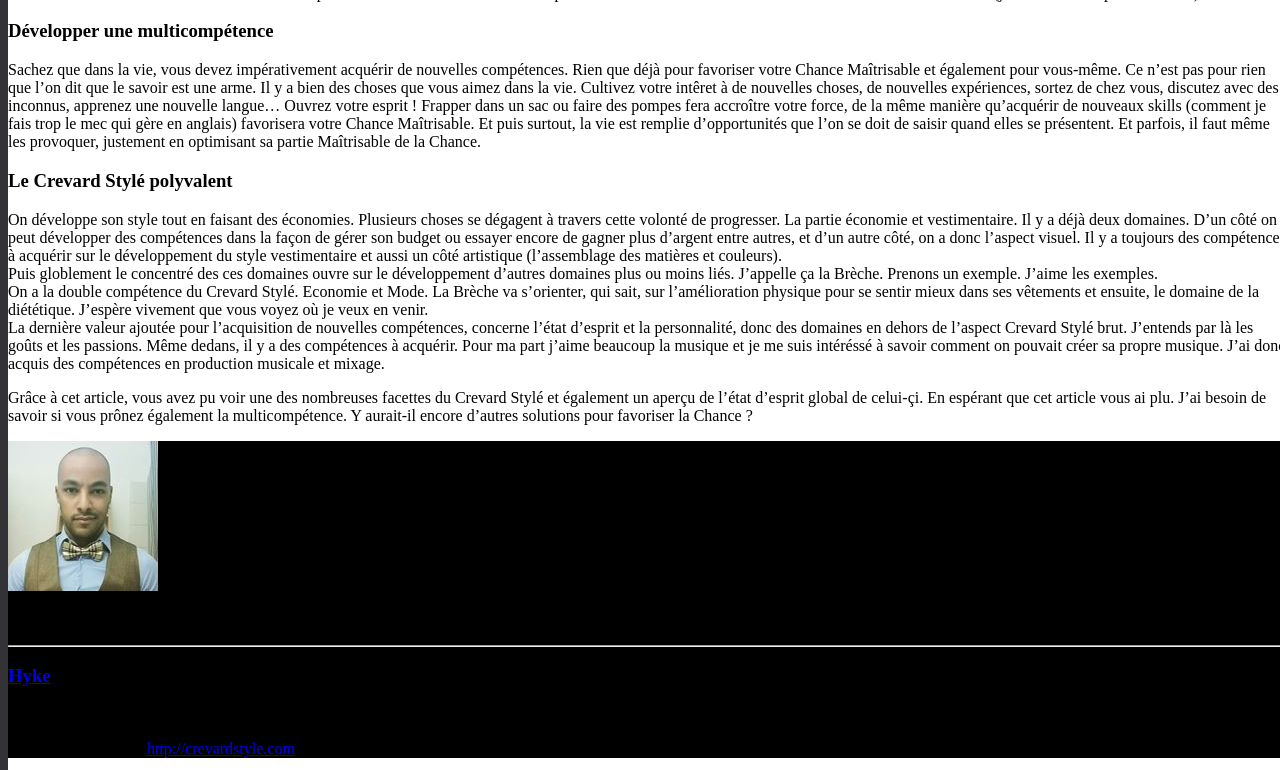
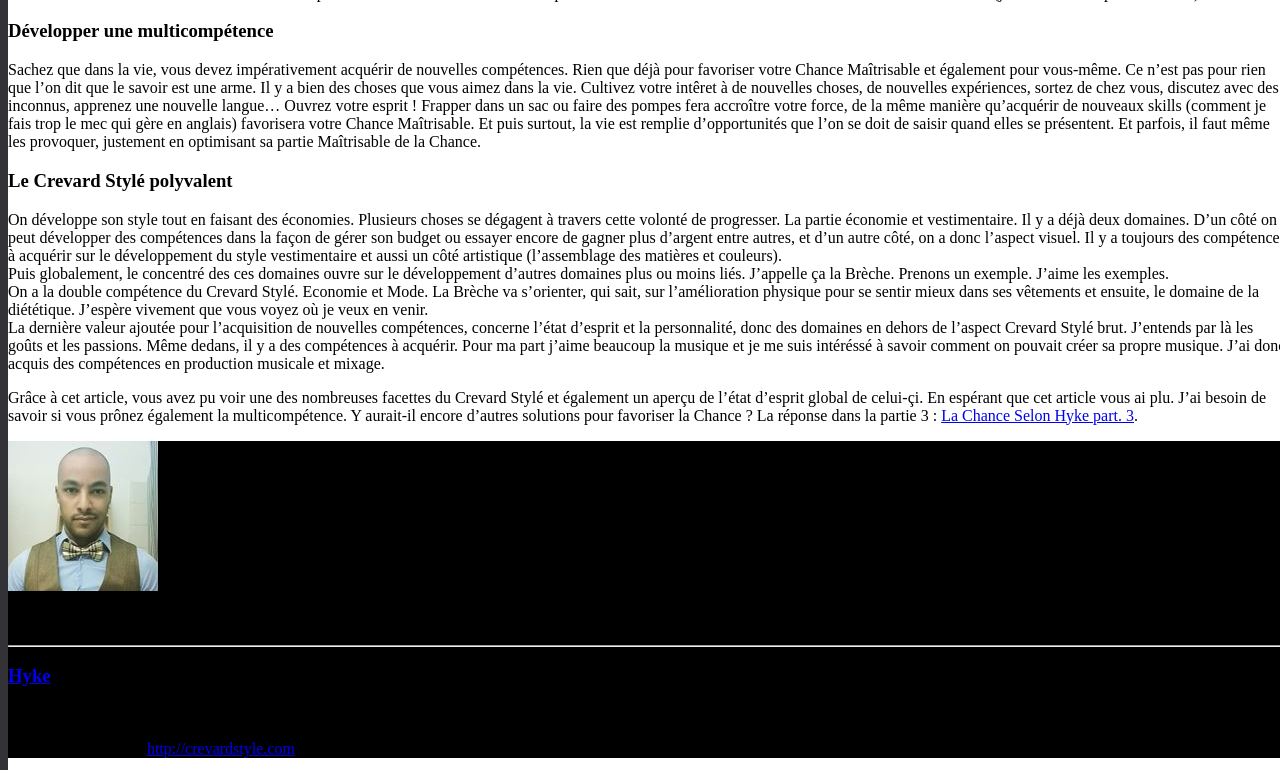
Before and after one commit to darkh2/darkh2.github.io, a Jekyll site: the page built from _posts/2018-05-27-La-Chance-Selon-Hyke-part-2.md, in a window 1280 px wide and 900 px high, scrolled down 823 px, cut to the strip 0-770 px from the top of the window. Built offline with Jekyll 4.4.1, drawn with Linux system fonts in a browser that asks for light colours; comment, search, counter and statistics services are not loaded.

Commit message:
Update 2018-05-27-La-Chance-Selon-Hyke-part-2.md

```diff
--- a/_posts/2018-05-27-La-Chance-Selon-Hyke-part-2.md
+++ b/_posts/2018-05-27-La-Chance-Selon-Hyke-part-2.md
@@ -32,8 +32,8 @@
 ### Le Crevard Stylé polyvalent
 
 On développe son style tout en faisant des économies. Plusieurs choses se dégagent à travers cette volonté de progresser. La partie économie et vestimentaire. Il y a déjà deux domaines. D'un côté on peut développer des compétences dans la façon de gérer son budget ou essayer encore de gagner plus d'argent entre autres, et d'un autre côté, on a donc l'aspect visuel. Il y a toujours des compétences à acquérir sur le développement du style vestimentaire et aussi un côté artistique (l'assemblage des matières et couleurs).
-Puis globlement le concentré des ces domaines ouvre sur le développement d'autres domaines plus ou moins liés. J'appelle ça la Brèche. Prenons un exemple. J'aime les exemples.
+Puis globalement, le concentré des ces domaines ouvre sur le développement d'autres domaines plus ou moins liés. J'appelle ça la Brèche. Prenons un exemple. J'aime les exemples.
 On a la double compétence du Crevard Stylé. Economie et Mode. La Brèche va s'orienter, qui sait, sur l'amélioration physique pour se sentir mieux dans ses vêtements et ensuite, le domaine de la diététique. J'espère vivement que vous voyez où je veux en venir.
 La dernière valeur ajoutée pour l'acquisition de nouvelles compétences, concerne l'état d'esprit et la personnalité, donc des domaines en dehors de l'aspect Crevard Stylé brut. J'entends par là les goûts et les passions. Même dedans, il y a des compétences à acquérir. Pour ma part j'aime beaucoup la musique et je me suis intéréssé à savoir comment on pouvait créer sa propre musique. J'ai donc acquis des compétences en production musicale et mixage.
 
-Grâce à cet article, vous avez pu voir une des nombreuses facettes du Crevard Stylé et également un aperçu de l'état d'esprit global de celui-çi. En espérant que cet article vous ai plu. J'ai besoin de savoir si vous prônez également la multicompétence. Y aurait-il encore d'autres solutions pour favoriser la Chance ?
+Grâce à cet article, vous avez pu voir une des nombreuses facettes du Crevard Stylé et également un aperçu de l'état d'esprit global de celui-çi. En espérant que cet article vous ai plu. J'ai besoin de savoir si vous prônez également la multicompétence. Y aurait-il encore d'autres solutions pour favoriser la Chance ? La réponse dans la partie 3 : [La Chance Selon Hyke part. 3](http://www.crevardstyle.com/La-Chance-Selon-Hyke-part-3).
```
